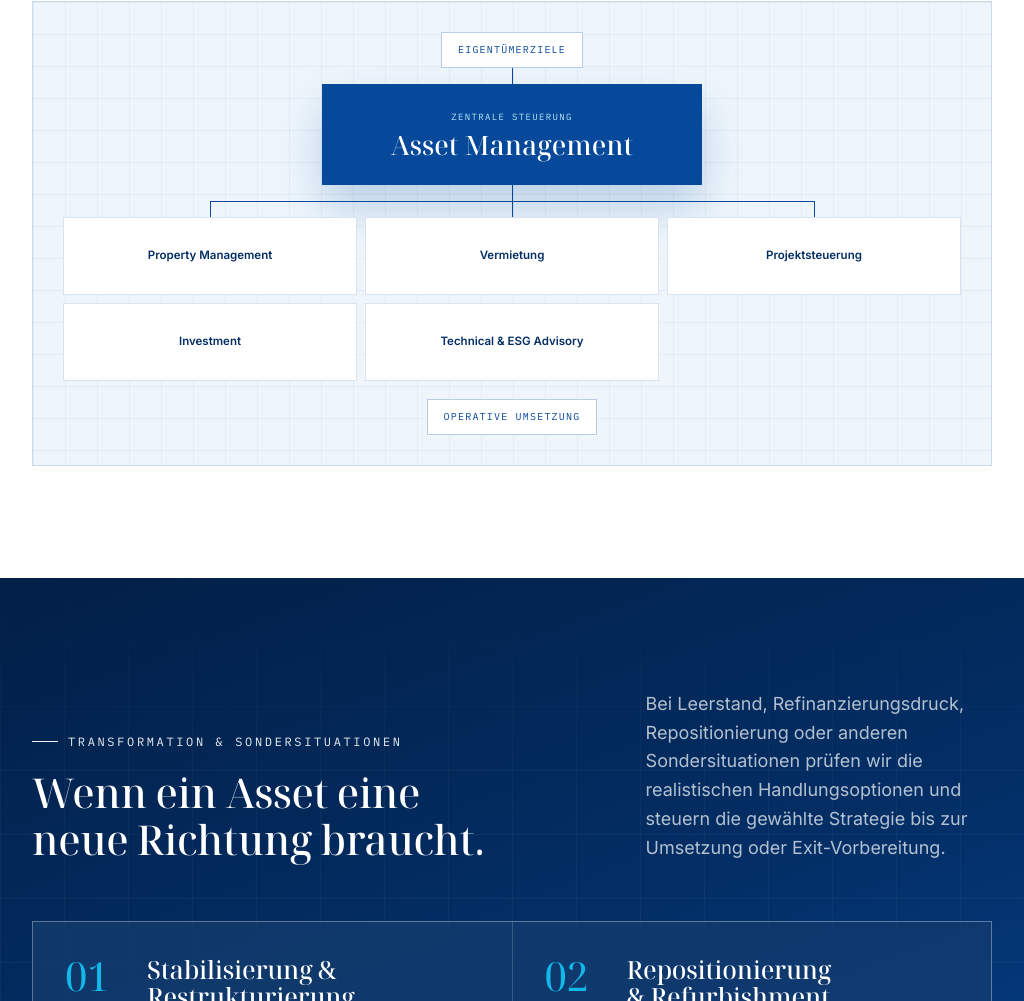
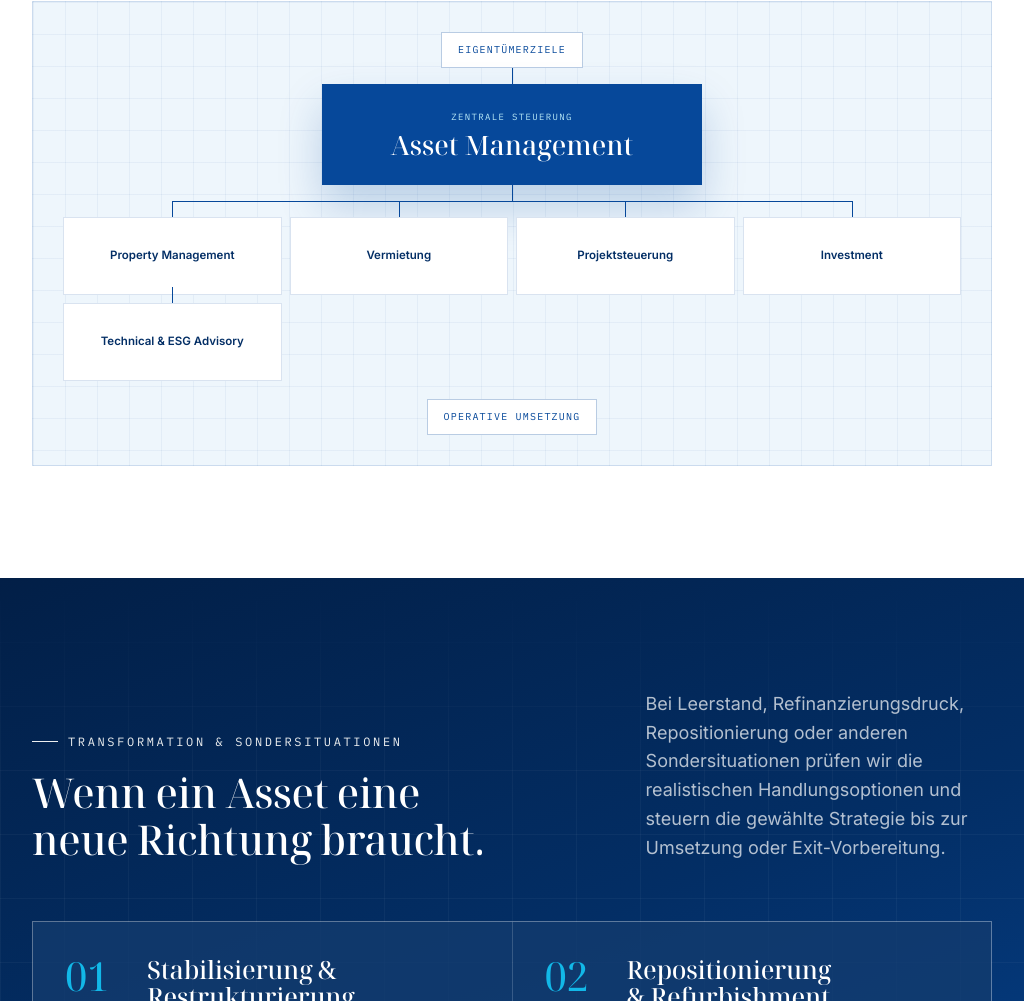
Before and after one commit to ICIMMO/ICIMMOV7, a website: page public/leistungen/asset-management/index.html in a window 1024 px wide. Shown: the part 4957-5958 px from the top of the page. Drawn offline with Linux system fonts and the light colour scheme.

Commit message:
Add files via upload

```diff
--- a/public/assets/css/asset-management.css
+++ b/public/assets/css/asset-management.css
@@ -164,3 +164,13 @@
 /* Ausgeblendete Sections sicher verstecken */
 .asset-page section[hidden]{display:none!important}
 @media(max-width:1160px){.asset-page .am-hub-units li:nth-child(n+4)::before{display:none}}
+
+/* Feedback D. Eidenschink 12.11.2026: Investment aus dem Operating Model entfernt – vier Einheiten */
+.asset-page .am-hub-units{grid-template-columns:repeat(4,minmax(0,1fr))}
+.asset-page .am-hub-units::before{left:calc((100% - 24px) / 8);right:calc((100% - 24px) / 8)}
+.asset-page .am-hub-units li:nth-child(n)::before{display:block}
+@media(max-width:1160px) and (min-width:821px){
+  .asset-page .am-hub-units{grid-template-columns:repeat(4,minmax(0,1fr))}
+  .asset-page .am-hub-units::before{left:calc((100% - 24px) / 8);right:calc((100% - 24px) / 8)}
+}
+@media(max-width:820px){.asset-page .am-hub-units li:nth-child(n)::before{display:none}}
--- a/public/assets/css/investment.css
+++ b/public/assets/css/investment.css
@@ -1737,3 +1737,9 @@
   margin:30px 0 22px;font-family:var(--serif);font-size:clamp(28px,3vw,42px);
   line-height:1.16;letter-spacing:-.02em;color:#fff
 }
+
+/* Feedback D. Eidenschink 12.11.2026: vierte Kennzahl ergänzt – bei schmaler Textspalte 2 × 2 statt 4 × 1 */
+@media(max-width:1240px) and (min-width:561px){
+  .investment-page .leader-facts{grid-template-columns:1fr 1fr}
+}
+.investment-page .leader-facts strong{hyphens:manual;-webkit-hyphens:manual}
```
